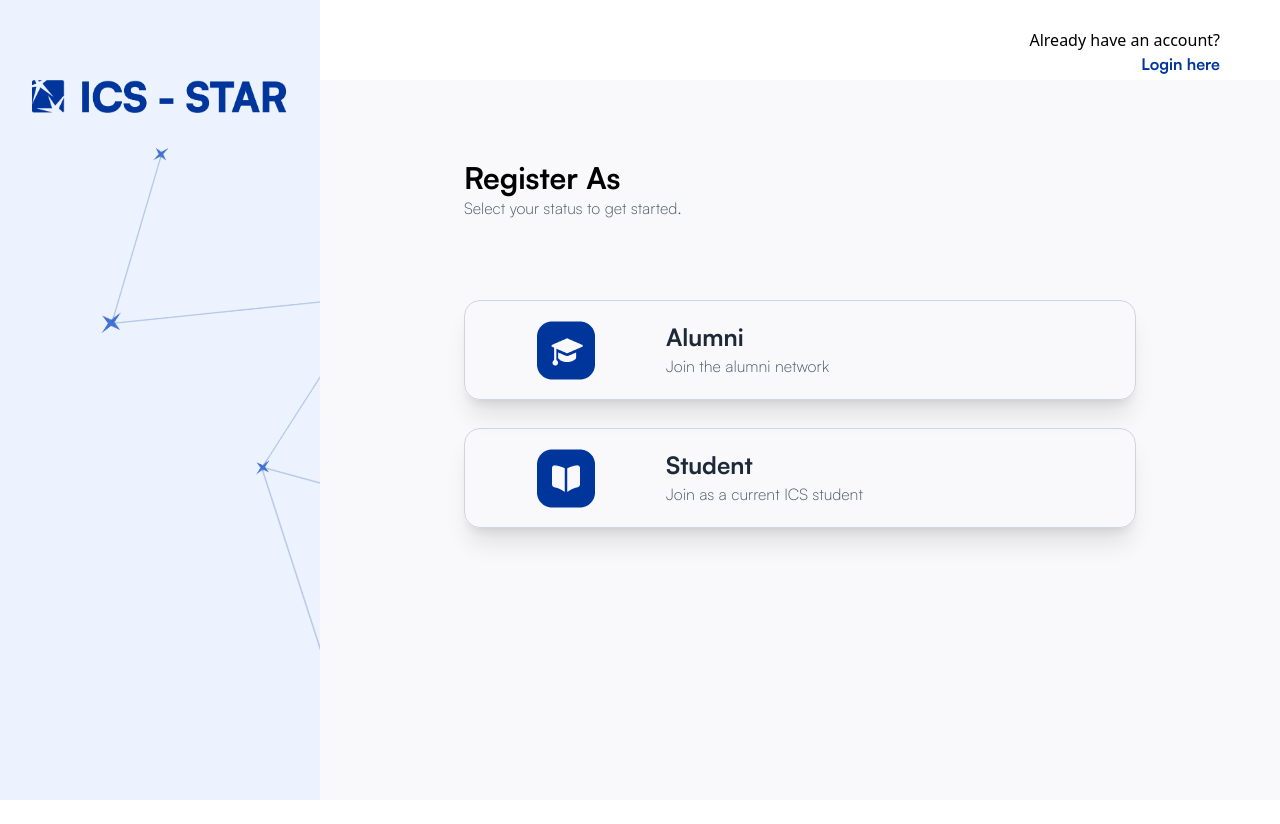
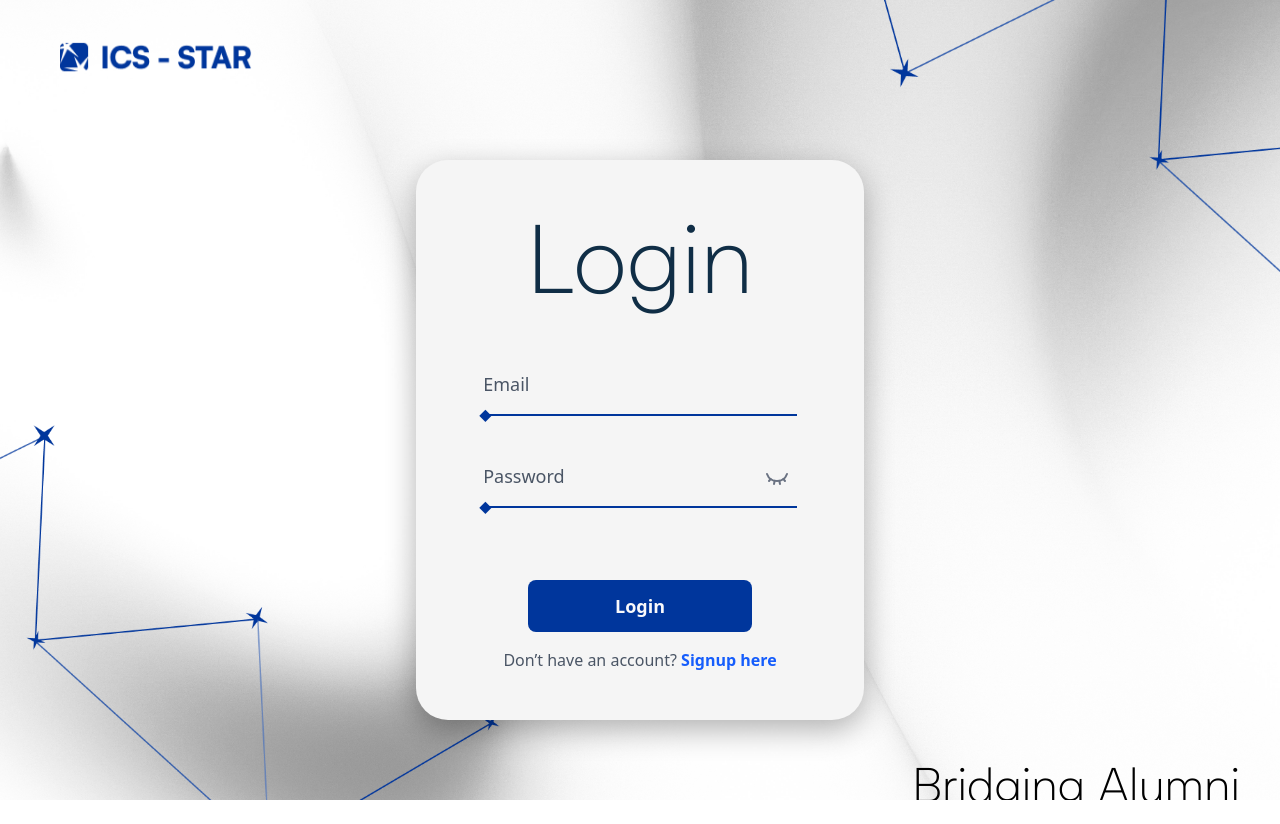
Before and after one commit to cazhiareese/ICS-STAR, a React (Vite) app in the folder app/: page / in a window 1280 px wide. After the commit the page ends 800 px from the top, so only its background shows below. Built offline with nearby package versions, Linux system fonts and the light colour scheme.

Commit message:
chore: user navigated to alumni or student homepage depending on the type of user he/she is

```diff
--- a/app/src/App.jsx
+++ b/app/src/App.jsx
@@ -24,9 +24,7 @@ function App() {
   return (
     <Routes>
       {/* Login Pages (No Navbar) */}
-      <Route path="" element={<AppProvider>
-          <SignupPage />
-        </AppProvider>} />
+      <Route path="/" element={<LoginPage/>}/>
       <Route path="/login" element={<LoginPage />} />
       <Route path="/signup" element={
         <AppProvider>
--- a/app/src/AuthPages/SignupSteps/successpage.jsx
+++ b/app/src/AuthPages/SignupSteps/successpage.jsx
@@ -52,6 +52,11 @@ function Success(){
 
             if (response.ok) {
                 alert("Registration Successful!");
+                if (userType=="alumni"){
+                    navigate("/alumni");
+                } else {
+                    navigate("/student");
+                }
             } else {
                 alert(data.detail || "Registration failed!");
                 console.error("Response Status:", response.status);
```
